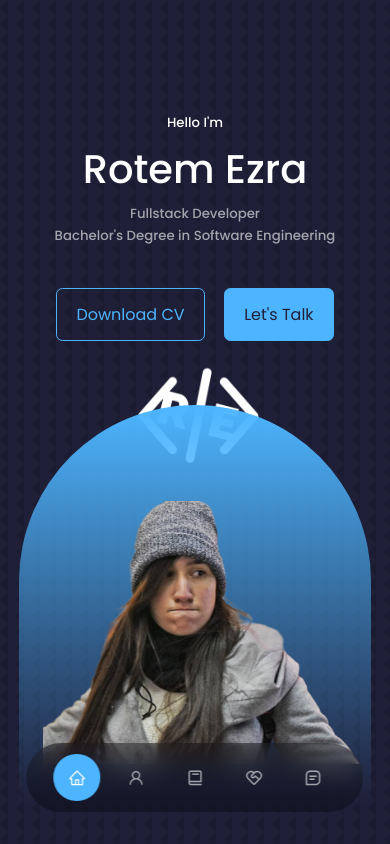
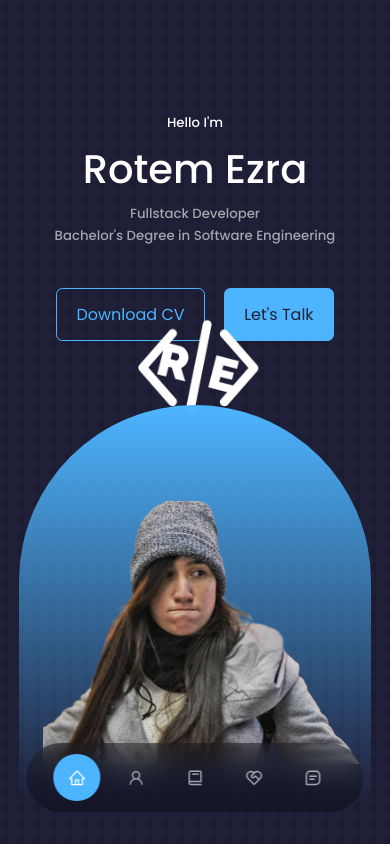
Before and after one commit to RotemEzra1/Portfolio-Rotem-Ezraa, a React (Create React App) app: page / in a window 390 px wide. Shown: the top 844 px of the page. Built offline with nearby package versions, Linux system fonts and the light colour scheme.

Commit message:
logo fix

```diff
--- a/src/components/header/header.css
+++ b/src/components/header/header.css
@@ -77,6 +77,9 @@ header {
     header {
         height: 68vh;
     }
+    .header__logo {
+        top: calc(50% - 2.5rem);
+    }
 
 }
 
@@ -89,5 +92,9 @@ header {
     .header__socials, .scroll__down {
         display: none;
     }
+    .header__logo {
+        top: calc(50% - 13rem);
+    }
+
 
 }
```
